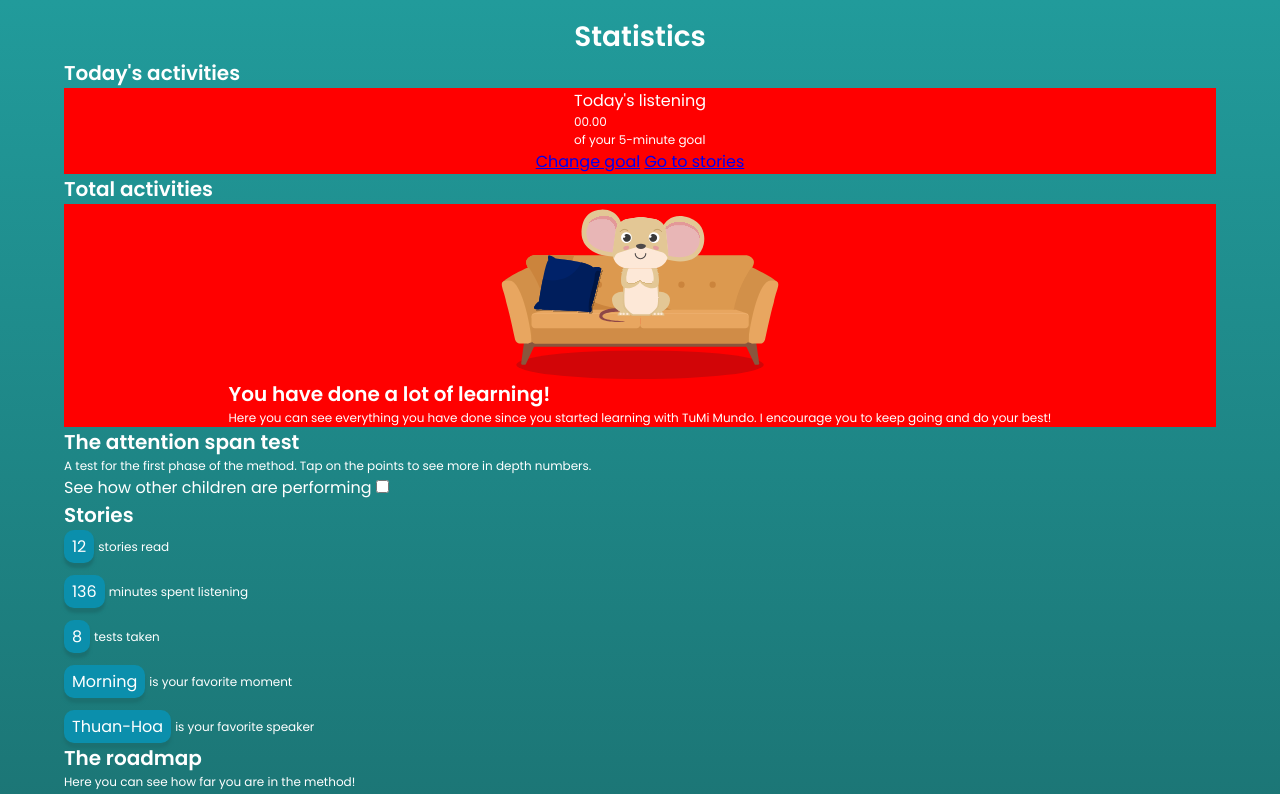
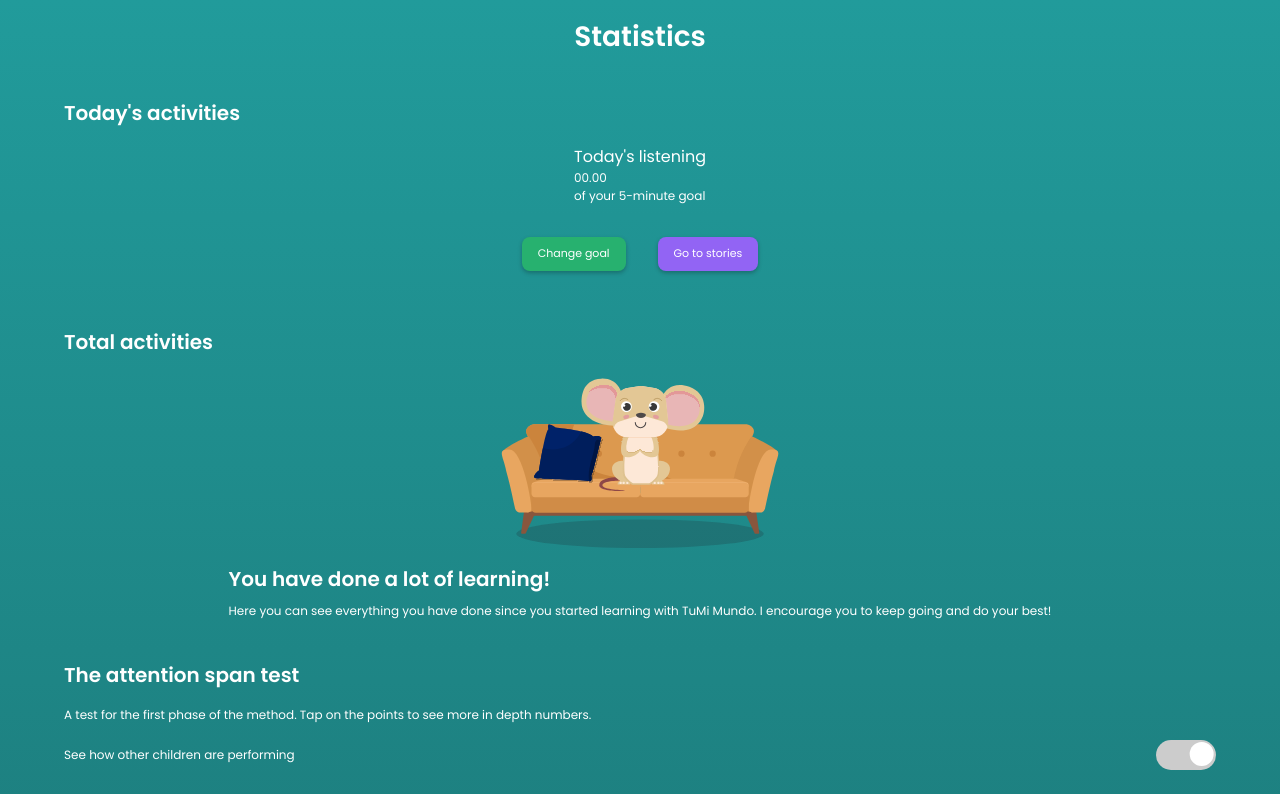
Before and after one commit to briannededeugd/tumimundo, a SvelteKit app in the folder tumi-mundo/: page /statistics in a window 1280 px wide. Shown: the top 794 px of the page. Built offline with nearby package versions, Linux system fonts and the light colour scheme.

Commit message:
stats page without graphs

```diff
--- a/tumi-mundo/src/routes/statistics/+page.svelte
+++ b/tumi-mundo/src/routes/statistics/+page.svelte
@@ -13,12 +13,19 @@
   });
 
   let storiesDataArray = [
-    {},
-    {},
-    {},
-    {},
-    {}
-  ]
+    {'stories read': 12},
+    {'minutes spent listening': 136},
+    {'tests taken': 8},
+    {'is your favorite moment': 'Morning'},
+    {'is your favorite speaker': 'Thuan-Hoa'}
+  ];
+
+// button switch
+function globalStats() {
+    const button = document.getElementById('children-global-stats-button');
+    button.classList.toggle('active');
+}
+
 </script>
 
 <h1>Statistics</h1>
@@ -45,7 +52,7 @@
     <section>
         <!-- TODO: Add  buddy -->
         <img src="../lib/images/buddies/rat/rat-on-couch.svg" alt="TO BE ADDED">
-        <div>
+        <div class="learning-stats">
             <h2>You have done a lot of learning!</h2>
             <p>Here you can see everything you have done since you started learning with TuMi Mundo.
             I encourage you to keep going and do your best!</p>
@@ -60,36 +67,29 @@
 
     <!-- graphic -->
 
-    <label>
-        See how other children are performing
-        <input type="checkbox" name="checkbox" value="value">
-    </label>
+    <div class="children-global-stats">
+        <p>See how other children are performing</p>
+        <button
+			id="children-global-stats-button"
+			class="children-global-stats-button"
+			on:click={globalStats}>
+		</button>
+    </div>
+
 </section>
 
 <section>
     <h2>Stories</h2>
 
     <ul class="stories_container">
-        <li class="story_item">
-            <div class="story_item_data">12</div>
-            <p>stories read</p>
-        </li>
-        <li class="story_item">
-            <div class="story_item_data">136</div>
-            <p>minutes spent listening</p>
-        </li>
-        <li class="story_item">
-            <div class="story_item_data">8</div>
-            <p>tests taken</p>
-        </li>
-        <li class="story_item">
-            <div class="story_item_data">Morning</div>
-            <p>is your favorite moment</p>
-        </li>
-        <li class="story_item">
-            <div class="story_item_data">Thuan-Hoa</div>
-            <p>is your favorite speaker</p>
-        </li>
+        {#each storiesDataArray as storyData}
+            {#each Object.entries(storyData) as [key,value]}
+            <li class="story_item">
+                <div class="story_item_data">{value}</div>
+                <p>{key}</p>
+            </li>
+            {/each}
+        {/each}
     </ul>
 </section>
 
@@ -113,12 +113,47 @@
         --color-statistics-bg-dark:#1B7070;
 
         --story-item-background: #0B8FAC;
+        --statistics-switch-background-color: #1CB854;
 
         --statistics-background-gradient: linear-gradient(to bottom, var(--color-statistics-bg-light), var(--color-statistics-bg-dark));
+
+        --color-button-goal: #27b16f;
+        --color-button-stories: #9264F4;
+
     }
 
     :global(body.statistics) {
         background:var(--statistics-background-gradient);
+        display: flex;
+        flex-direction: column;
+        gap: 2.5rem;
+    }
+
+    .section-button {
+		display: flex;
+		justify-content: center;
+		align-items: center;
+        gap: 2rem;
+		padding: 1em;
+
+		& a {
+			background-color: var(--color-inlinebutton);
+			font-size: var(--font-size-buttons);
+			border-radius: var(--border-radius);
+			color: var(--color-text);
+            box-shadow: var(--box-shadow);
+
+			padding: .75em 1rem;
+			text-decoration: none;
+		}
+	}
+
+    a:first-of-type {
+        background-color: var(--color-button-goal);
+    }
+
+    a:last-of-type {
+        background-color: var(--color-button-stories);
     }
 
     .stories_container {
@@ -134,16 +169,62 @@
             & .story_item_data {
                 padding: .25em .5em;
                 background-color: var(--story-item-background);
-                box-shadow: 0px 5px 3px var(--color-statistics-bg-dark);
+                box-shadow: var(--box-shadow);
                 border-radius: 10px;
             }
         }
     }
 
-    section > section {
+    section {
         display: flex;
         flex-direction: column;
+        gap: 1rem;
+
+        & > section {
+            align-items: center;
+        }
+    }
+
+    .learning-stats h2 {
+        padding-bottom: .5rem;
+    }
+
+
+    .children-global-stats {
+        display: flex;
+        justify-content: space-between;
         align-items: center;
-        background-color: red;
+
+        & .children-global-stats-button {
+            width: 60px;
+            height: 30px;
+            background-color: #ccc;
+            border: none;
+            border-radius: 1.2em;
+            cursor: pointer;
+            position: relative;
+
+                &::after {
+                content: '';
+                position: absolute;
+                width: 1.8em;
+                height: 1.8em;
+                background-color: white;
+                border-radius: 50%;
+                top: 0.21em;
+                left: 0.2em;
+                transition: transform 0.3s;
+                transform: translateX(2.3em);
+            }
+        }
+
+        & .active {
+            background-color: var(--statistics-switch-background-color);
+
+            &::after {
+                transform: translateX(0);
+            }
+        }
     }
+
 </style>
```
Also changed, not shown: tumi-mundo/static/lib/styles/style.css.
